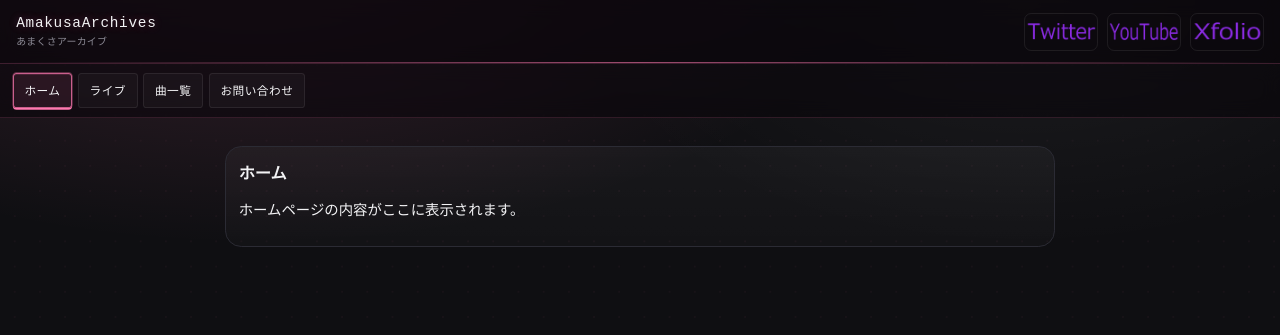
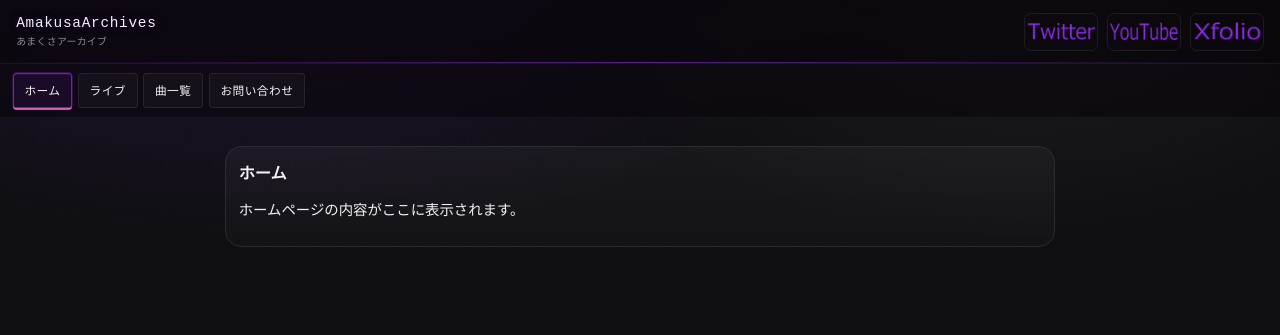
Before and after one commit to v-musiclist/AmakusaArchives, a plain HTML site: page index.html in a window 1280 px wide. Drawn offline with Linux system fonts and the light colour scheme.

Commit message:
色修正

```diff
--- a/styles.css
+++ b/styles.css
@@ -13,34 +13,34 @@
   --text:#f3f3f5;
   --muted:#b6b6c2;
   --line:#2b2b34;
-  --accent:#ff79b0; /* ほんのりピンク */
-  --accent-a0: rgba(255,121,176,0);
-  --accent-a0-04: rgba(255,121,176,0.04);
-  --accent-a0-05: rgba(255,121,176,0.05);
-  --accent-a0-06: rgba(255,121,176,0.06);
-  --accent-a0-07: rgba(255,121,176,0.07);
-  --accent-a0-08: rgba(255,121,176,0.08);
-  --accent-a0-1: rgba(255,121,176,0.1);
-  --accent-a0-12: rgba(255,121,176,0.12);
-  --accent-a0-14: rgba(255,121,176,0.14);
-  --accent-a0-15: rgba(255,121,176,0.15);
-  --accent-a0-18: rgba(255,121,176,0.18);
-  --accent-a0-2: rgba(255,121,176,0.2);
-  --accent-a0-24: rgba(255,121,176,0.24);
-  --accent-a0-25: rgba(255,121,176,0.25);
-  --accent-a0-3: rgba(255,121,176,0.3);
-  --accent-a0-35: rgba(255,121,176,0.35);
-  --accent-a0-4: rgba(255,121,176,0.4);
-  --accent-a0-42: rgba(255,121,176,0.42);
-  --accent-a0-45: rgba(255,121,176,0.45);
-  --accent-a0-5: rgba(255,121,176,0.5);
-  --accent-a0-55: rgba(255,121,176,0.55);
-  --accent-a0-6: rgba(255,121,176,0.6);
-  --accent-a0-7: rgba(255,121,176,0.7);
-  --accent-a0-75: rgba(255,121,176,0.75);
-  --accent-a0-8: rgba(255,121,176,0.8);
-  --accent-a0-85: rgba(255,121,176,0.85);
-  --accent-a0-9: rgba(255,121,176,0.9);
+  --accent:#bc73ff; /* ほんのりパープル */
+  --accent-a0: rgba(138, 43, 226,0);
+  --accent-a0-04: rgba(138, 43, 226,0.04);
+  --accent-a0-05: rgba(138, 43, 226,0.05);
+  --accent-a0-06: rgba(138, 43, 226,0.06);
+  --accent-a0-07: rgba(138, 43, 226,0.07);
+  --accent-a0-08: rgba(138, 43, 226,0.08);
+  --accent-a0-1: rgba(138, 43, 226,0.1);
+  --accent-a0-12: rgba(138, 43, 226,0.12);
+  --accent-a0-14: rgba(138, 43, 226,0.14);
+  --accent-a0-15: rgba(138, 43, 226,0.15);
+  --accent-a0-18: rgba(138, 43, 226,0.18);
+  --accent-a0-2: rgba(138, 43, 226,0.2);
+  --accent-a0-24: rgba(138, 43, 226,0.24);
+  --accent-a0-25: rgba(138, 43, 226,0.25);
+  --accent-a0-3: rgba(138, 43, 226,0.3);
+  --accent-a0-35: rgba(138, 43, 226,0.35);
+  --accent-a0-4: rgba(138, 43, 226,0.4);
+  --accent-a0-42: rgba(138, 43, 226,0.42);
+  --accent-a0-45: rgba(138, 43, 226,0.45);
+  --accent-a0-5: rgba(138, 43, 226,0.5);
+  --accent-a0-55: rgba(138, 43, 226,0.55);
+  --accent-a0-6: rgba(138, 43, 226,0.6);
+  --accent-a0-7: rgba(138, 43, 226,0.7);
+  --accent-a0-75: rgba(138, 43, 226,0.75);
+  --accent-a0-8: rgba(138, 43, 226,0.8);
+  --accent-a0-85: rgba(138, 43, 226,0.85);
+  --accent-a0-9: rgba(138, 43, 226,0.9);
   --accent-strong: var(--accent-a0-7);
   --radius:18px;
 }
```
